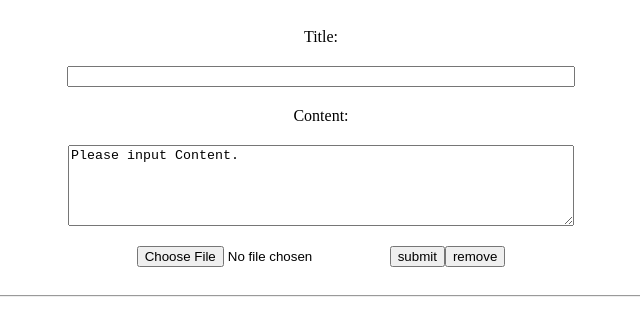
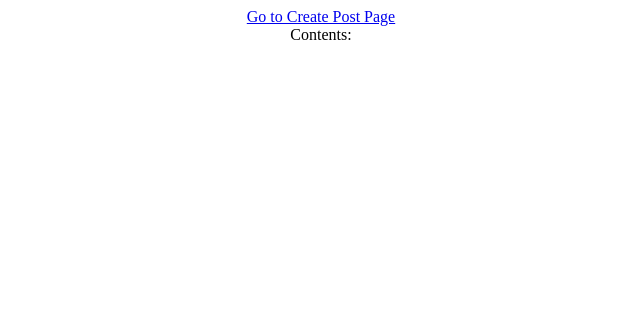
Before and after one commit to as8811114/create-post, a React (Create React App) app: page /list in a window 1280 px wide. Shown: the top 336 px of the page, without its empty margins (319-959 px from the left). Built offline with nearby package versions, Linux system fonts and the light colour scheme.

Commit message:
add Route

```diff
--- a/package.json
+++ b/package.json
@@ -10,6 +10,7 @@
     "gh-pages": "^6.0.0",
     "react": "^17.0.2",
     "react-dom": "^17.0.2",
+    "react-router-dom": "^6.15.0",
     "react-scripts": "5.0.1",
     "uuid": "^9.0.0",
     "web-vitals": "^2.1.4"
--- a/src/App.js
+++ b/src/App.js
@@ -1,9 +1,9 @@
 import "./App.css";
 import { Component } from "react";
-import { v4 as uuidv4 } from "uuid";
-import ListItem from "./ListItem";
+
+import List from "./List";
 import Form from "./Form";
-
+import { Routes, Route, useNavigate } from "react-router-dom";
 class App extends Component {
   constructor() {
     super();
@@ -13,6 +13,7 @@ class App extends Component {
     };
   }
   setData = (key, value) => {
+    console.log(`set${key} : ${value}`);
     this.setState({
       data: { ...this.state.data, [key]: value },
     });
@@ -23,8 +24,10 @@ class App extends Component {
     this.setState({
       contentsList: newList,
     });
+    console.log(this.state.contentsList);
     //reset Form
     this.resetForm();
+    this.props.navigation("/list");
   };
   resetForm = () => {
     this.setState({
@@ -35,7 +38,6 @@ class App extends Component {
       },
     });
     document.getElementById("imgFile").value = "";
-    console.log(this.props.data);
   };
   removeData = () => {
     if (this.state.contentsList.length > 0) {
@@ -45,11 +47,17 @@ class App extends Component {
       );
       this.setState({ contentsList: newList });
     }
+    this.props.navigation("/list");
   };
+
   render() {
     return (
       <div>
         <div>
+          <Routes>
+            <Route
+              path="/create-post"
+              element={
                 <Form
                   setData={this.setData}
                   postData={this.postData}
@@ -57,29 +65,20 @@ class App extends Component {
                   data={this.state.data}
                   contentsList={this.state.contentsList}
                 />
-          <hr></hr>
-          <div
-            style={{
-              display: "flex",
-              flexDirection: "column",
-              alignItems: "center",
-            }}
-          >
-            {this.state.contentsList.map((list, i) => {
-              return (
-                <ListItem
-                  key={uuidv4()}
-                  title={list.title}
-                  content={list.content}
-                  imgUrl={list.imgUrl}
+              }
             />
-              );
-            })}
-          </div>
+            <Route
+              path="/list"
+              element={<List contentsList={this.state.contentsList} />}
+            ></Route>
+          </Routes>
         </div>
       </div>
     );
   }
 }
+export default function AppF(props) {
+  const navigation = useNavigate();
 
-export default App;
+  return <App {...props} navigation={navigation} />;
+}
--- a/src/Form.js
+++ b/src/Form.js
@@ -1,4 +1,5 @@
 import { Component } from "react";
+import { Link } from "react-router-dom";
 const s = { padding: "20px" };
 const imgSize = { width: "100px" };
 export default class Form extends Component {
@@ -19,6 +20,7 @@ export default class Form extends Component {
           console.log(this.props.contentsList);
         }}
       >
+        <Link to={"/list"}>Go to List Page</Link>
         <div style={s}>Title:</div>
         <input
           style={{ width: "75%", maxWidth: "500px" }}
--- /dev/null
+++ b/src/List.js
@@ -0,0 +1,30 @@
+import { Component } from "react";
+import ListItem from "./ListItem";
+import { v4 as uuidv4 } from "uuid";
+import { Link } from "react-router-dom";
+export default class List extends Component {
+  render() {
+    return (
+      <div
+        style={{
+          display: "flex",
+          flexDirection: "column",
+          alignItems: "center",
+        }}
+      >
+        <Link to={"/create-post"}>Go to Create Post Page</Link>
+        <div>Contents:</div>
+        {this.props.contentsList.map((list, i) => {
+          return (
+            <ListItem
+              key={uuidv4()}
+              title={list.title}
+              content={list.content}
+              imgUrl={list.imgUrl}
+            />
+          );
+        })}
+      </div>
+    );
+  }
+}
--- a/src/ListItem.js
+++ b/src/ListItem.js
@@ -3,9 +3,6 @@ import { Component } from "react";
 const imgSize = { width: "100px" };
 
 export default class ListItem extends Component {
-  constructor() {
-    super();
-  }
   render() {
     return (
       <div
--- a/src/index.js
+++ b/src/index.js
@@ -1,10 +1,10 @@
 import React from "react";
 import ReactDOM from "react-dom";
 import App from "./App";
-
+import { BrowserRouter } from "react-router-dom";
 ReactDOM.render(
-  <React.StrictMode>
+  <BrowserRouter>
     <App />
-  </React.StrictMode>,
+  </BrowserRouter>,
   document.getElementById("root")
 );
```
Also changed, not shown: 1 other file (tests, documents, lock files or other folders). Lines whose indentation alone changed are shown as unchanged.
